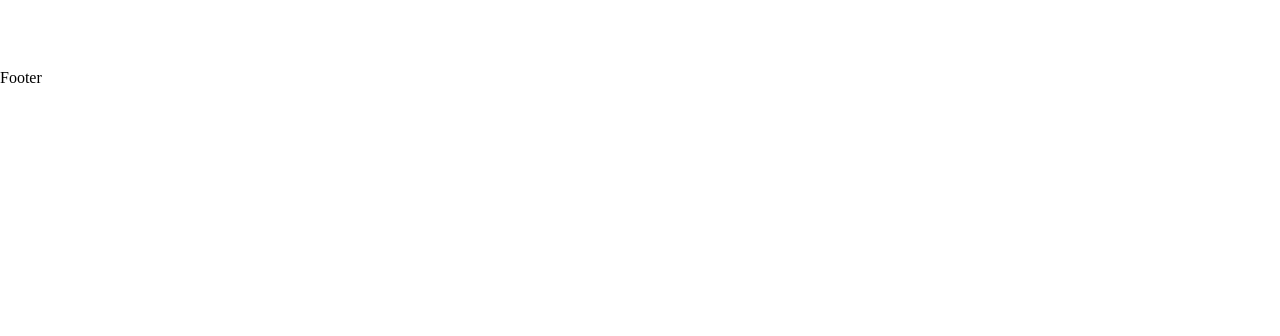
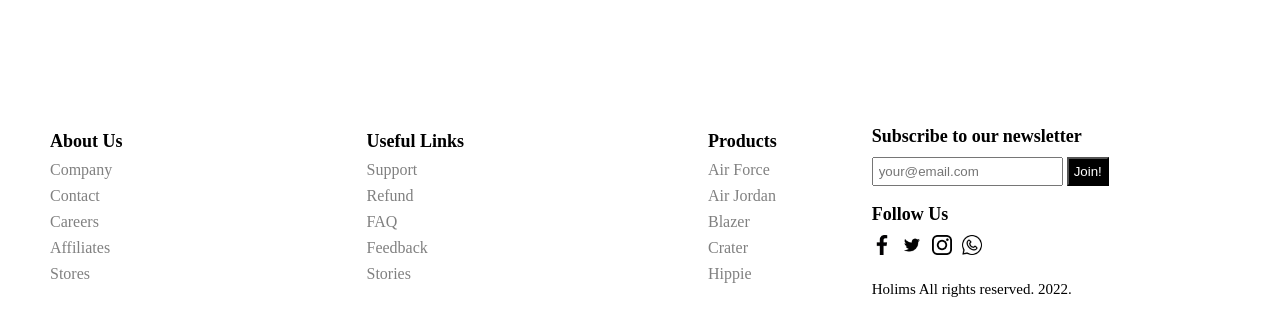
Before and after one commit to lhk3337/commerce, a React (Create React App) app: page / in a window 1280 px wide. Shown: the part 1186-1522 px from the top of the page. Before the commit the page ends 1272 px from the top, so only its background shows below. Built offline with nearby package versions, Linux system fonts and the light colour scheme; a web font is replaced by a local one.

Commit message:
Add footer Component

```diff
--- a/src/Components/Footer.tsx
+++ b/src/Components/Footer.tsx
@@ -1,6 +1,67 @@
 import React from "react";
+import * as S from "Style/Footer";
 
+import facebook from "assets/img/facebook.png";
+import twitter from "assets/img/twitter.png";
+import instagram from "assets/img/instagram.png";
+import whatsapp from "assets/img/whatsapp.png";
 const Footer = () => {
-  return <div>Footer</div>;
+  return (
+    <S.FooterContainer>
+      <S.FooterLeft>
+        <S.FooterLeftMenu>
+          <S.MenuTitle>About Us</S.MenuTitle>
+          <S.FList>
+            <S.ListItem>Company</S.ListItem>
+            <S.ListItem>Contact</S.ListItem>
+            <S.ListItem>Careers</S.ListItem>
+            <S.ListItem>Affiliates</S.ListItem>
+            <S.ListItem>Stores</S.ListItem>
+          </S.FList>
+        </S.FooterLeftMenu>
+        <S.FooterLeftMenu>
+          <S.MenuTitle>Useful Links</S.MenuTitle>
+          <S.FList>
+            <S.ListItem>Support</S.ListItem>
+            <S.ListItem>Refund</S.ListItem>
+            <S.ListItem>FAQ</S.ListItem>
+            <S.ListItem>Feedback</S.ListItem>
+            <S.ListItem>Stories</S.ListItem>
+          </S.FList>
+        </S.FooterLeftMenu>
+        <S.FooterLeftMenu>
+          <S.MenuTitle>Products</S.MenuTitle>
+          <S.FList>
+            <S.ListItem>Air Force</S.ListItem>
+            <S.ListItem>Air Jordan</S.ListItem>
+            <S.ListItem>Blazer</S.ListItem>
+            <S.ListItem>Crater</S.ListItem>
+            <S.ListItem>Hippie</S.ListItem>
+          </S.FList>
+        </S.FooterLeftMenu>
+      </S.FooterLeft>
+      <S.FooterRight>
+        <S.FooterRightMenu>
+          <S.MenuTitle>Subscribe to our newsletter</S.MenuTitle>
+          <S.Mail>
+            <S.MailInput type="text" placeholder="your@email.com" />
+            <S.MailBtn>Join!</S.MailBtn>
+          </S.Mail>
+        </S.FooterRightMenu>
+        <S.FooterRightMenu>
+          <S.MenuTitle>Follow Us</S.MenuTitle>
+          <S.Icons>
+            <S.Icon src={facebook} />
+            <S.Icon src={twitter} />
+            <S.Icon src={instagram} />
+            <S.Icon src={whatsapp} />
+          </S.Icons>
+        </S.FooterRightMenu>
+        <S.FooterRightMenu>
+          <S.Copy>Holims All rights reserved. 2022.</S.Copy>
+        </S.FooterRightMenu>
+      </S.FooterRight>
+    </S.FooterContainer>
+  );
 };
 export default Footer;
--- /dev/null
+++ b/src/Style/Footer.ts
@@ -0,0 +1,75 @@
+import styled from "styled-components";
+
+export const FooterContainer = styled.footer`
+  display: flex;
+`;
+
+export const FooterLeft = styled.div`
+  flex: 2;
+  padding: 50px;
+  display: flex;
+  justify-content: space-between;
+`;
+
+export const FooterLeftMenu = styled.div``;
+
+export const MenuTitle = styled.h1`
+  font-size: 18px;
+  font-weight: bold;
+  margin: 12px 0px;
+`;
+
+export const FList = styled.ul`
+  padding: 0;
+  list-style: none;
+`;
+
+export const ListItem = styled.li`
+  margin-bottom: 10px;
+  color: gray;
+  cursor: pointer;
+  font-weight: 400;
+  font-size: 16px;
+`;
+
+// FooterRight
+
+export const FooterRight = styled.div`
+  flex: 1;
+  padding: 45px;
+  display: flex;
+  flex-direction: column;
+  justify-content: space-between;
+`;
+
+export const FooterRightMenu = styled.div``;
+
+export const Mail = styled.div``;
+
+export const MailInput = styled.input`
+  padding: 5px;
+`;
+
+export const MailBtn = styled.button`
+  color: white;
+  margin-left: 4px;
+  background-color: black;
+  padding: 5px;
+`;
+
+export const Icons = styled.div`
+  display: flex;
+  margin-bottom: 20px;
+`;
+
+export const Icon = styled.img`
+  width: 20px;
+  height: 20px;
+  margin-right: 10px;
+  cursor: pointer;
+`;
+
+export const Copy = styled.span`
+  font-weight: 300;
+  font-size: 15px;
+`;
```
